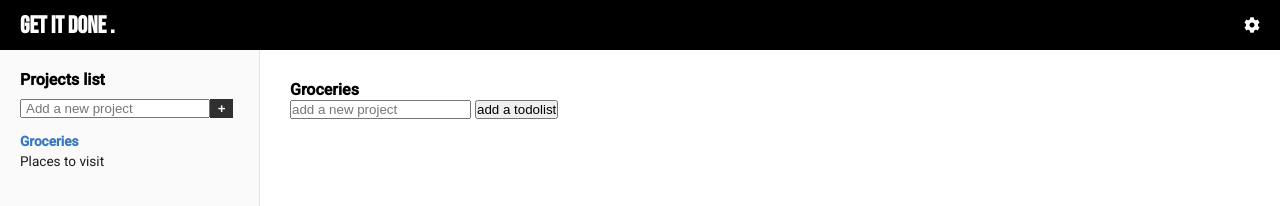
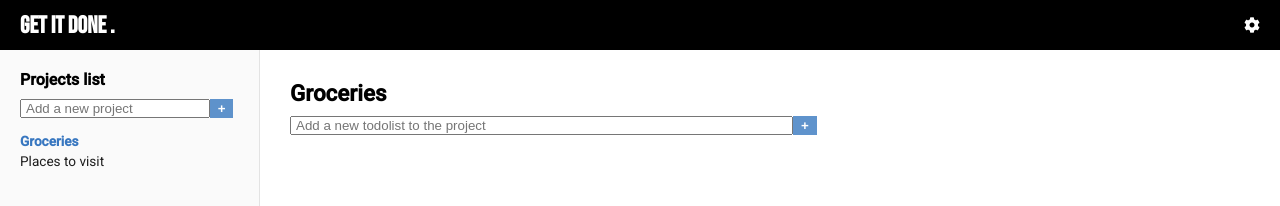
Before and after one commit to romainnm/todolist, a plain HTML site: page index.html in a window 1280 px wide. Both pictures are taken after a click on the link "Groceries". Shown: the top 206 px of the page. Drawn offline with Linux system fonts and the light colour scheme.

Commit message:
CSS buttons lists

```diff
--- a/css/styles.css
+++ b/css/styles.css
@@ -40,6 +40,10 @@ nav {
     padding: 30px 0 0 30px;
     font-family: 'Roboto', sans-serif;
     font-weight: bold;
+}
+#main h2{
+    font-size: 1.4em;
+    margin-bottom: 10px;
 }
 
 .logo {
@@ -94,11 +98,11 @@ h2 {
     color: rgba(56, 120, 192, 0.6);
 }
 
-.add-project{
+.add-project, .add-todolist{
     display: flex;
 }
 
-.projects{
+.projects, .todolists{
     margin-top: 15px;
     list-style: none;
 }
@@ -106,11 +110,11 @@ h2 {
     padding-bottom: 4px;
 }
 
-.add-project input[type="submit"]{
+.add-project input[type="submit"], .add-todolist input[type="submit"]{
     padding: 0 8px;
     color: white;
     font-weight: bolder;
-    background-color: rgb(48, 48, 48);
+    background-color: rgba(56, 120, 192, 0.8);
     text-decoration: none;
     border: none;
     cursor: pointer;
@@ -123,3 +127,32 @@ h2 {
     font-weight: bolder;
     color: rgb(56, 119, 192);
 }
+.add-todolist__input{
+    width: 50%;
+    padding-left: 4px;
+}
+.todolists{
+    display: flex;
+}
+.todolists li{
+    margin-right: 5px;
+    background-color: rgba(56, 120, 192, 0.137);;
+}
+.todolists li:hover{
+    background-color: rgba(56, 120, 192, 0.8);;
+}
+.todolists li a{
+    display: inline-block;
+    padding: 50px 70px;
+    text-decoration: none;
+    color:  white;
+}
+
+.add-new-task{
+    padding: 4px 15px;
+    color: white;
+    background-color: rgba(56, 120, 192, 0.8);
+    text-decoration: none;
+    border: none;
+    cursor: pointer;
+}
--- a/index.html
+++ b/index.html
@@ -30,9 +30,10 @@
             <div class="display-todolists display-todolists-js">
                 <h2 class=project-title-js>Project Title</h2>
                 <form class="add-todolist add-todolist-js">
-                    <input class="add-todolist__input add-todolist__input-js" type="text" placeholder="add a new project" required />
-                    <input type="submit" value="add a todolist" />
+                    <input class="add-todolist__input add-todolist__input-js" type="text" placeholder="Add a new todolist to the project" required />
+                    <input type="submit" value="+" />
                 </form>
+
                 <ul class="todolists todolists-js"></ul>
             </div>
             <div class="display-todolist display-todolist-js">
```
Also changed, not shown: main.js (+2 -2 lines).
